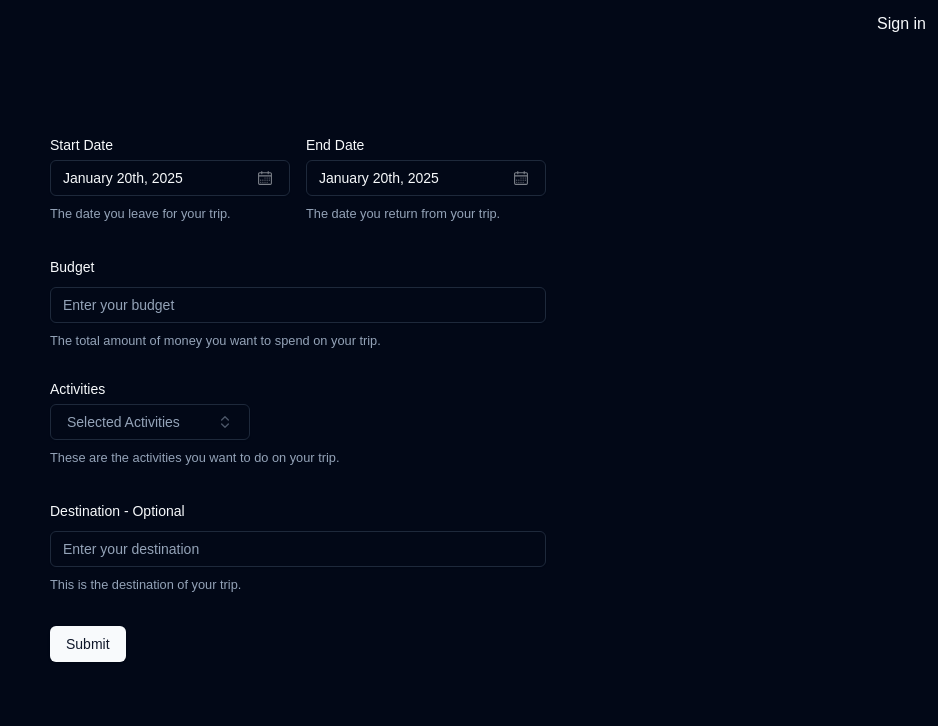
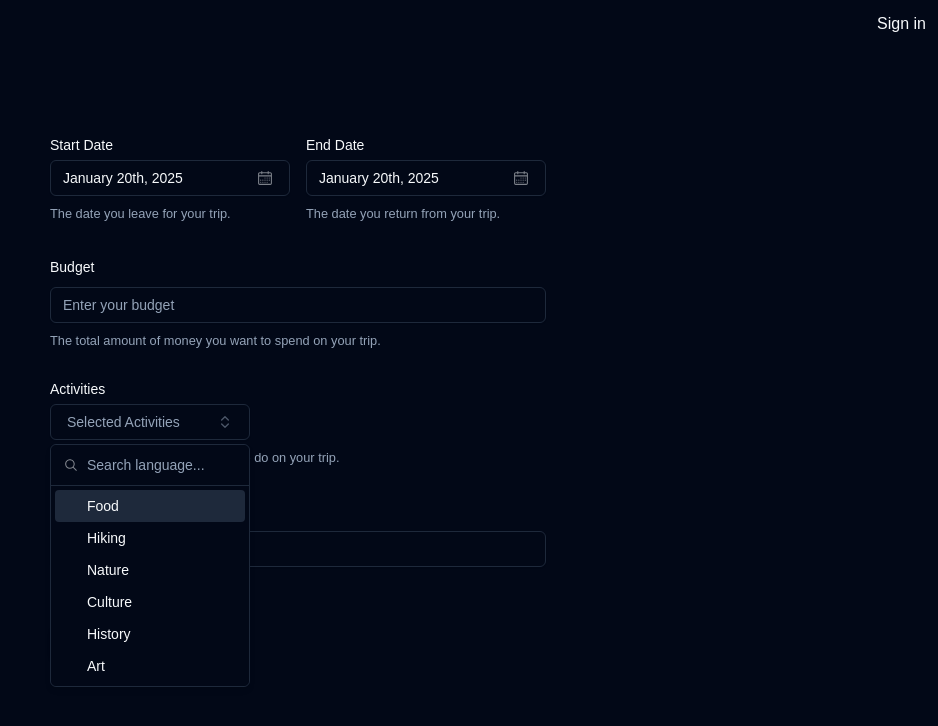
Before and after one commit to radithyamirza/ai-itinerary-planner, a Next.js app: page /travel-planner in a window 1280 px wide. Both pictures are taken after a click on the button "Selected Activities". Shown: the top 726 px of the page, without its empty margins (342-1280 px from the left). Built offline with nearby package versions, Linux system fonts and the light colour scheme; no server answers.

Commit message:
fixed command on activities

```diff
--- a/components/features/travel-planner-form.tsx
+++ b/components/features/travel-planner-form.tsx
@@ -31,6 +31,14 @@
 import { useRouter } from "next/navigation";
 import { formSchema } from "@/server/schema";
 import { generateTripItinerary } from "@/server/ai";
+import {
+  Command,
+  CommandEmpty,
+  CommandGroup,
+  CommandInput,
+  CommandItem,
+  CommandList,
+} from "@/components/ui/command";
 
 
 
@@ -212,7 +220,7 @@
           )}
         />
 
-        <FormField
+<FormField
           control={form.control}
           name="activities"
           render={({ field }) => (
@@ -234,6 +242,64 @@
                     </Button>
                   </FormControl>
                 </PopoverTrigger>
+                <PopoverContent className="w-[200px] p-0">
+                  <Command>
+                    <CommandInput placeholder="Search language..." />
+                    <CommandList>
+                      <CommandEmpty>No language found.</CommandEmpty>
+                      <CommandGroup>
+                        {activities.map((activity) => (
+                          <CommandItem
+                            value={activity.label}
+                            key={activity.value}
+                            onSelect={() => {
+                              if (
+                                currentlySelectedActivities.includes(
+                                  activity.label
+                                )
+                              ) {
+                                setCurrentlySelectedActivities(
+                                  currentlySelectedActivities.filter(
+                                    (a) => a !== activity.label
+                                  )
+                                );
+
+                                form.setValue(
+                                  "activities",
+                                  currentlySelectedActivities.filter(
+                                    (a) => a !== activity.label
+                                  )
+                                );
+                              } else {
+                                setCurrentlySelectedActivities([
+                                  ...currentlySelectedActivities,
+                                  activity.label,
+                                ]);
+
+                                form.setValue("activities", [
+                                  ...currentlySelectedActivities,
+                                  activity.label,
+                                ]);
+                              }
+                            }}
+                          >
+                            <Check
+                              className={cn(
+                                "mr-2 h-4 w-4",
+                                currentlySelectedActivities.includes(
+                                  activity.label
+                                )
+                                  ? "opacity-100"
+                                  : "opacity-0"
+                              )}
+                            />
+                            {activity.label}
+                          </CommandItem>
+                        ))}
+                      </CommandGroup>
+                    </CommandList>
+                  </Command>
+                </PopoverContent>
               </Popover>
               <FormDescription>
                 These are the activities you want to do on your trip.
@@ -242,7 +308,6 @@
             </FormItem>
           )}
         />
-
         <FormField
           control={form.control}
           name="destination"
--- /dev/null
+++ b/components/ui/command.tsx
@@ -0,0 +1,155 @@
+"use client"
+
+import * as React from "react"
+import { type DialogProps } from "@radix-ui/react-dialog"
+import { MagnifyingGlassIcon } from "@radix-ui/react-icons"
+import { Command as CommandPrimitive } from "cmdk"
+
+import { cn } from "@/lib/utils"
+import { Dialog, DialogContent } from "@/components/ui/dialog"
+
+const Command = React.forwardRef<
+  React.ElementRef<typeof CommandPrimitive>,
+  React.ComponentPropsWithoutRef<typeof CommandPrimitive>
+>(({ className, ...props }, ref) => (
+  <CommandPrimitive
+    ref={ref}
+    className={cn(
+      "flex h-full w-full flex-col overflow-hidden rounded-md bg-popover text-popover-foreground",
+      className
+    )}
+    {...props}
+  />
+))
+Command.displayName = CommandPrimitive.displayName
+
+interface CommandDialogProps extends DialogProps {}
+
+const CommandDialog = ({ children, ...props }: CommandDialogProps) => {
+  return (
+    <Dialog {...props}>
+      <DialogContent className="overflow-hidden p-0">
+        <Command className="[&_[cmdk-group-heading]]:px-2 [&_[cmdk-group-heading]]:font-medium [&_[cmdk-group-heading]]:text-muted-foreground [&_[cmdk-group]:not([hidden])_~[cmdk-group]]:pt-0 [&_[cmdk-group]]:px-2 [&_[cmdk-input-wrapper]_svg]:h-5 [&_[cmdk-input-wrapper]_svg]:w-5 [&_[cmdk-input]]:h-12 [&_[cmdk-item]]:px-2 [&_[cmdk-item]]:py-3 [&_[cmdk-item]_svg]:h-5 [&_[cmdk-item]_svg]:w-5">
+          {children}
+        </Command>
+      </DialogContent>
+    </Dialog>
+  )
+}
+
+const CommandInput = React.forwardRef<
+  React.ElementRef<typeof CommandPrimitive.Input>,
+  React.ComponentPropsWithoutRef<typeof CommandPrimitive.Input>
+>(({ className, ...props }, ref) => (
+  <div className="flex items-center border-b px-3" cmdk-input-wrapper="">
+    <MagnifyingGlassIcon className="mr-2 h-4 w-4 shrink-0 opacity-50" />
+    <CommandPrimitive.Input
+      ref={ref}
+      className={cn(
+        "flex h-10 w-full rounded-md bg-transparent py-3 text-sm outline-none placeholder:text-muted-foreground disabled:cursor-not-allowed disabled:opacity-50",
+        className
+      )}
+      {...props}
+    />
+  </div>
+))
+
+CommandInput.displayName = CommandPrimitive.Input.displayName
+
+const CommandList = React.forwardRef<
+  React.ElementRef<typeof CommandPrimitive.List>,
+  React.ComponentPropsWithoutRef<typeof CommandPrimitive.List>
+>(({ className, ...props }, ref) => (
+  <CommandPrimitive.List
+    ref={ref}
+    className={cn("max-h-[300px] overflow-y-auto overflow-x-hidden", className)}
+    {...props}
+  />
+))
+
+CommandList.displayName = CommandPrimitive.List.displayName
+
+const CommandEmpty = React.forwardRef<
+  React.ElementRef<typeof CommandPrimitive.Empty>,
+  React.ComponentPropsWithoutRef<typeof CommandPrimitive.Empty>
+>((props, ref) => (
+  <CommandPrimitive.Empty
+    ref={ref}
+    className="py-6 text-center text-sm"
+    {...props}
+  />
+))
+
+CommandEmpty.displayName = CommandPrimitive.Empty.displayName
+
+const CommandGroup = React.forwardRef<
+  React.ElementRef<typeof CommandPrimitive.Group>,
+  React.ComponentPropsWithoutRef<typeof CommandPrimitive.Group>
+>(({ className, ...props }, ref) => (
+  <CommandPrimitive.Group
+    ref={ref}
+    className={cn(
+      "overflow-hidden p-1 text-foreground [&_[cmdk-group-heading]]:px-2 [&_[cmdk-group-heading]]:py-1.5 [&_[cmdk-group-heading]]:text-xs [&_[cmdk-group-heading]]:font-medium [&_[cmdk-group-heading]]:text-muted-foreground",
+      className
+    )}
+    {...props}
+  />
+))
+
+CommandGroup.displayName = CommandPrimitive.Group.displayName
+
+const CommandSeparator = React.forwardRef<
+  React.ElementRef<typeof CommandPrimitive.Separator>,
+  React.ComponentPropsWithoutRef<typeof CommandPrimitive.Separator>
+>(({ className, ...props }, ref) => (
+  <CommandPrimitive.Separator
+    ref={ref}
+    className={cn("-mx-1 h-px bg-border", className)}
+    {...props}
+  />
+))
+CommandSeparator.displayName = CommandPrimitive.Separator.displayName
+
+const CommandItem = React.forwardRef<
+  React.ElementRef<typeof CommandPrimitive.Item>,
+  React.ComponentPropsWithoutRef<typeof CommandPrimitive.Item>
+>(({ className, ...props }, ref) => (
+  <CommandPrimitive.Item
+    ref={ref}
+    className={cn(
+      "relative flex cursor-default select-none items-center rounded-sm px-2 py-1.5 text-sm outline-none data-[disabled=true]:pointer-events-none data-[selected=true]:bg-accent data-[selected=true]:text-accent-foreground data-[disabled=true]:opacity-50",
+      className
+    )}
+    {...props}
+  />
+))
+
+CommandItem.displayName = CommandPrimitive.Item.displayName
+
+const CommandShortcut = ({
+  className,
+  ...props
+}: React.HTMLAttributes<HTMLSpanElement>) => {
+  return (
+    <span
+      className={cn(
+        "ml-auto text-xs tracking-widest text-muted-foreground",
+        className
+      )}
+      {...props}
+    />
+  )
+}
+CommandShortcut.displayName = "CommandShortcut"
+
+export {
+  Command,
+  CommandDialog,
+  CommandInput,
+  CommandList,
+  CommandEmpty,
+  CommandGroup,
+  CommandItem,
+  CommandShortcut,
+  CommandSeparator,
+}
--- a/package.json
+++ b/package.json
@@ -22,7 +22,7 @@
     "@react-three/fiber": "^8.17.9",
     "class-variance-authority": "^0.7.0",
     "clsx": "^2.1.1",
-    "cmdk": "1.0.0",
+    "cmdk": "^1.0.0",
     "date-fns": "^4.1.0",
     "dotenv": "^16.4.5",
     "drizzle-orm": "^0.33.0",
```
Also changed, not shown: 1 other file (tests, documents, lock files or other folders).
